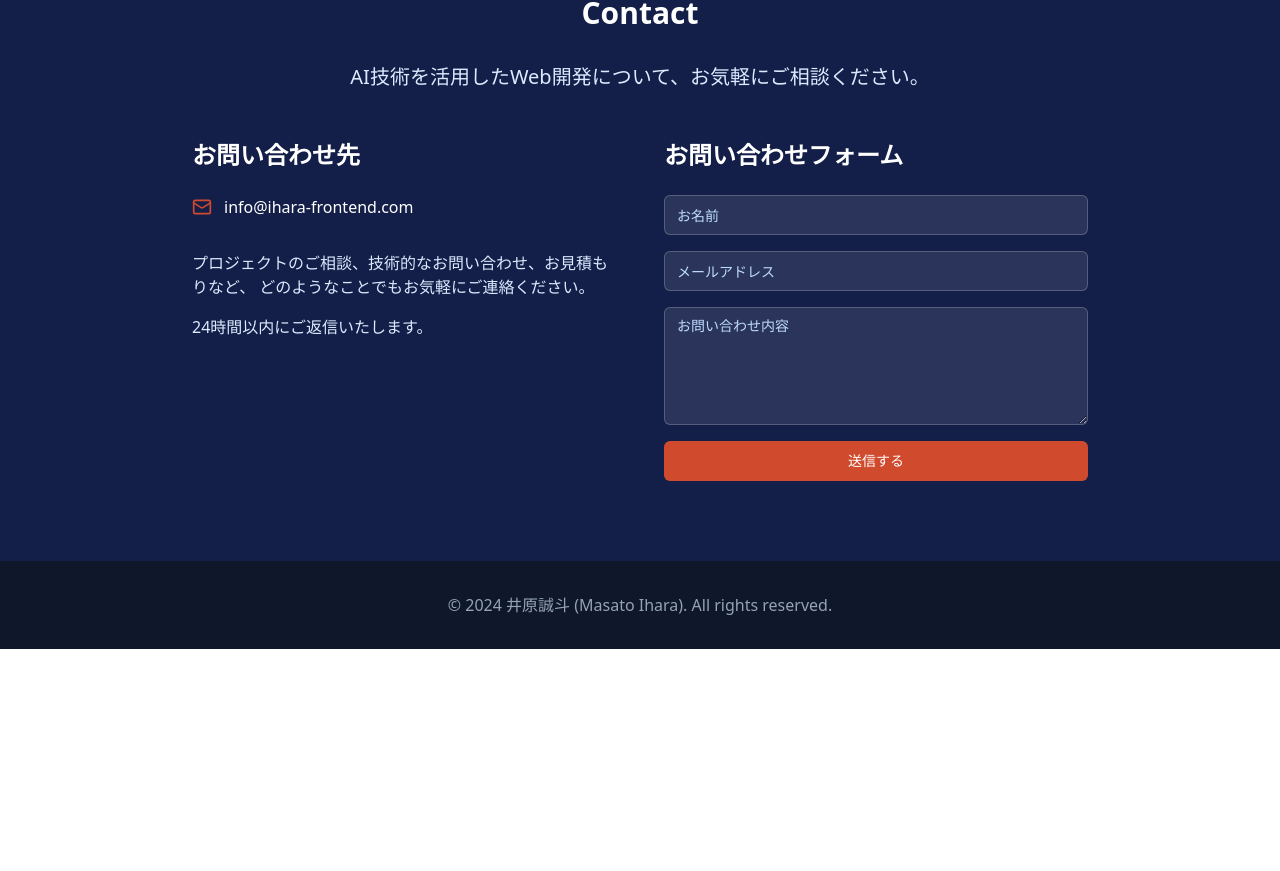
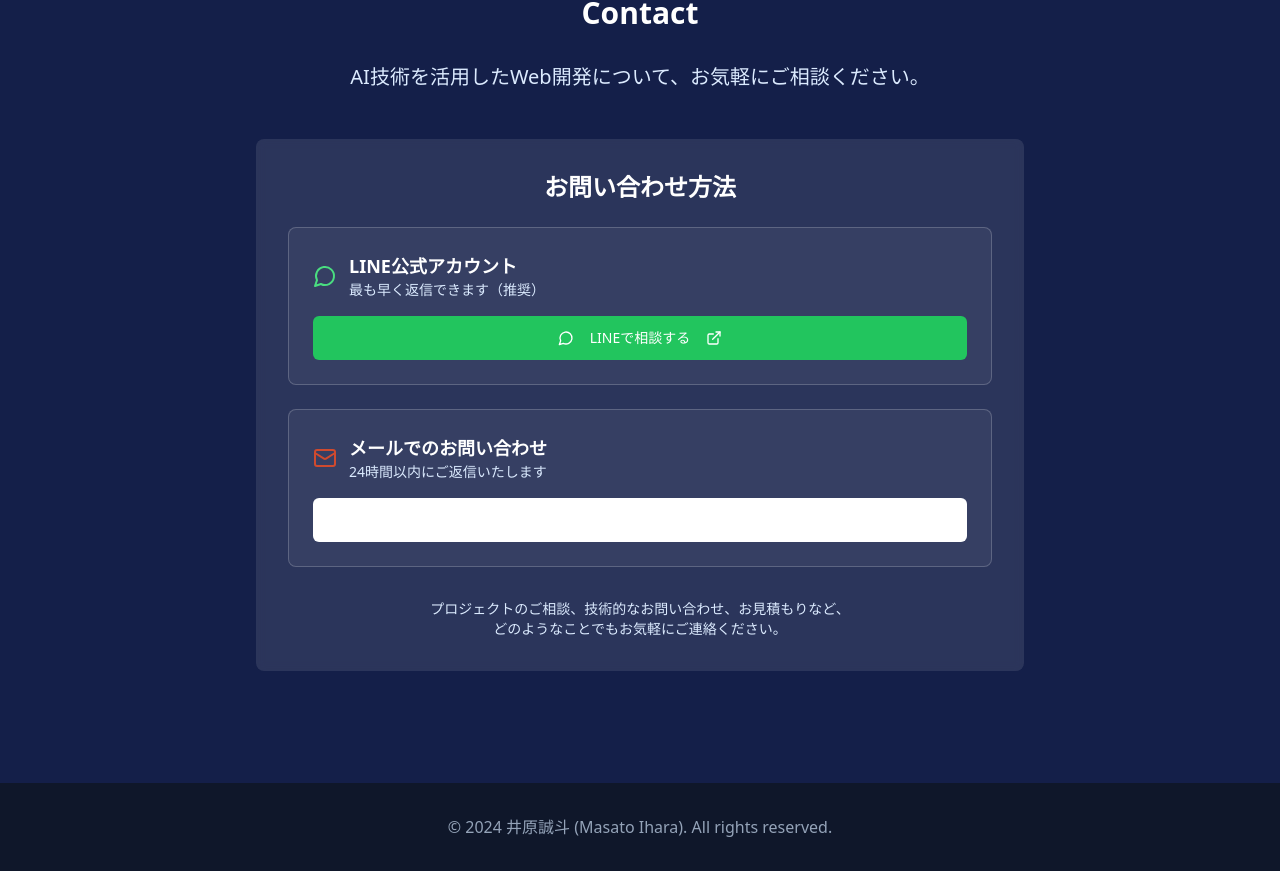
Before and after one commit to masatoman/portfolio, a Next.js app: page / in a window 1280 px wide. Shown: the part 3032-3903 px from the top of the page. Before the commit the page ends 3681 px from the top, so only its background shows below. Built offline with nearby package versions, Linux system fonts and the light colour scheme.

Commit message:
[更新] お問い合わせフォームをLINE公式アカウントボタンに変更

```diff
--- a/app/page.tsx
+++ b/app/page.tsx
@@ -1,16 +1,11 @@
 "use client"
 import { Button } from "@/components/ui/button"
 import { Card, CardContent, CardDescription, CardHeader, CardTitle } from "@/components/ui/card"
-import { Input } from "@/components/ui/input"
-import { Textarea } from "@/components/ui/textarea"
-import { Mail, Code, Palette, Smartphone, Globe, Zap, Monitor, Database, Layers, Bot } from "lucide-react"
+import { Mail, Code, Palette, Smartphone, Globe, Zap, Monitor, Database, Layers, Bot, MessageCircle, ExternalLink } from "lucide-react"
 import Image from "next/image"
 import Link from "next/link"
-import { submitContactForm } from "./actions/contact"
-import { useActionState } from "react"
 
 export default function Portfolio() {
-  const [state, formAction, isPending] = useActionState(submitContactForm, null)
 
   const skills = [
     { name: "HTML", level: 98 },
@@ -348,68 +343,65 @@ export default function Portfolio() {
             AI技術を活用したWeb開発について、お気軽にご相談ください。
           </p>
 
-          <div className="grid md:grid-cols-2 gap-12 max-w-4xl mx-auto">
-            {/* Contact Info */}
-            <div>
-              <h3 className="text-2xl font-semibold mb-6">お問い合わせ先</h3>
-              <div className="space-y-4">
-                <div className="flex items-center space-x-3">
-                  <Mail className="h-5 w-5 text-brand-accent" />
-                  <span>info@ihara-frontend.com</span>
+          <div className="max-w-3xl mx-auto">
+            {/* Contact Methods */}
+            <div className="bg-white/10 backdrop-blur-sm rounded-lg p-8 mb-8">
+              <h3 className="text-2xl font-semibold mb-6 text-center">お問い合わせ方法</h3>
+
+              <div className="space-y-6">
+                {/* LINE Official Account */}
+                <div className="bg-white/5 rounded-lg p-6 border border-white/20">
+                  <div className="flex items-center justify-between mb-4">
+                    <div className="flex items-center space-x-3">
+                      <MessageCircle className="h-6 w-6 text-green-400" />
+                      <div>
+                        <h4 className="text-lg font-semibold">LINE公式アカウント</h4>
+                        <p className="text-sm text-blue-100">最も早く返信できます（推奨）</p>
+                      </div>
+                    </div>
+                  </div>
+                  <Button
+                    asChild
+                    className="w-full bg-green-500 hover:bg-green-600 text-white border-0"
+                    size="lg"
+                  >
+                    <Link href="https://lin.ee/aHMYDKEu" target="_blank" rel="noopener noreferrer">
+                      <MessageCircle className="mr-2 h-5 w-5" />
+                      LINEで相談する
+                      <ExternalLink className="ml-2 h-4 w-4" />
+                    </Link>
+                  </Button>
+                </div>
+
+                {/* Email */}
+                <div className="bg-white/5 rounded-lg p-6 border border-white/20">
+                  <div className="flex items-center space-x-3 mb-4">
+                    <Mail className="h-6 w-6 text-brand-accent" />
+                    <div>
+                      <h4 className="text-lg font-semibold">メールでのお問い合わせ</h4>
+                      <p className="text-sm text-blue-100">24時間以内にご返信いたします</p>
+                    </div>
+                  </div>
+                  <Button
+                    asChild
+                    variant="outline"
+                    className="w-full border-white/20 text-white hover:bg-white/10"
+                    size="lg"
+                  >
+                    <Link href="mailto:info@ihara-frontend.com">
+                      <Mail className="mr-2 h-5 w-5" />
+                      info@ihara-frontend.com
+                    </Link>
+                  </Button>
                 </div>
               </div>
-              <div className="mt-8">
-                <p className="text-blue-100 mb-4">
-                  プロジェクトのご相談、技術的なお問い合わせ、お見積もりなど、
+
+              <div className="mt-8 text-center">
+                <p className="text-blue-100 text-sm">
+                  プロジェクトのご相談、技術的なお問い合わせ、お見積もりなど、<br />
                   どのようなことでもお気軽にご連絡ください。
                 </p>
-                <p className="text-blue-100">24時間以内にご返信いたします。</p>
               </div>
-            </div>
-
-            {/* Contact Form */}
-            <div>
-              <h3 className="text-2xl font-semibold mb-6">お問い合わせフォーム</h3>
-              <form action={formAction} className="space-y-4">
-                <div>
-                  <Input
-                    name="name"
-                    placeholder="お名前"
-                    required
-                    className="bg-white/10 border-white/20 text-white placeholder:text-blue-200"
-                  />
-                </div>
-                <div>
-                  <Input
-                    name="email"
-                    type="email"
-                    placeholder="メールアドレス"
-                    required
-                    className="bg-white/10 border-white/20 text-white placeholder:text-blue-200"
-                  />
-                </div>
-                <div>
-                  <Textarea
-                    name="message"
-                    placeholder="お問い合わせ内容"
-                    rows={5}
-                    required
-                    className="bg-white/10 border-white/20 text-white placeholder:text-blue-200"
-                  />
-                </div>
-                <Button
-                  type="submit"
-                  disabled={isPending}
-                  className="w-full bg-brand-accent hover:bg-brand-accent/90 text-white"
-                >
-                  {isPending ? "送信中..." : "送信する"}
-                </Button>
-                {state && (
-                  <div className={`text-center ${state.success ? "text-green-300" : "text-red-300"}`}>
-                    {state.message}
-                  </div>
-                )}
-              </form>
             </div>
           </div>
         </div>
```
Also changed, not shown: scripts/check-dns.js (line endings or trailing spaces), scripts/preview-email-simple.js (line endings or trailing spaces), scripts/preview-email.js (line endings or trailing spaces), scripts/test-email.js (line endings or trailing spaces), 1 other file (tests, documents, lock files or other folders).
